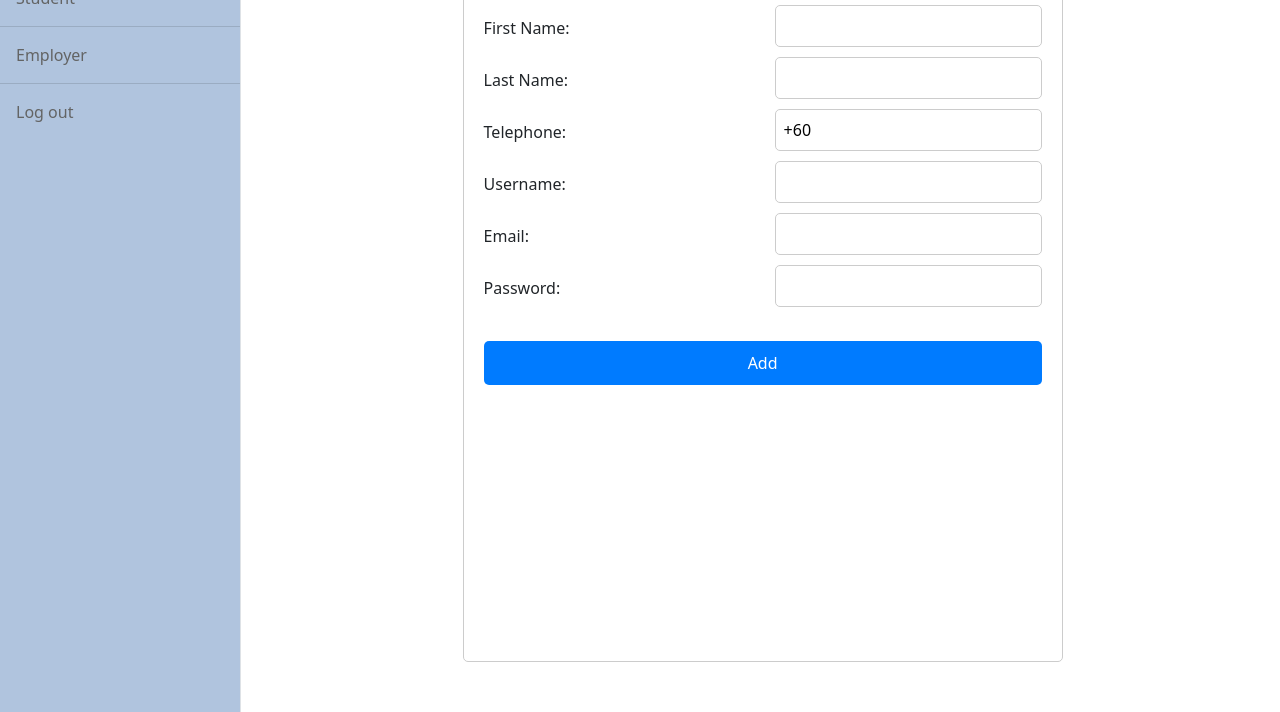
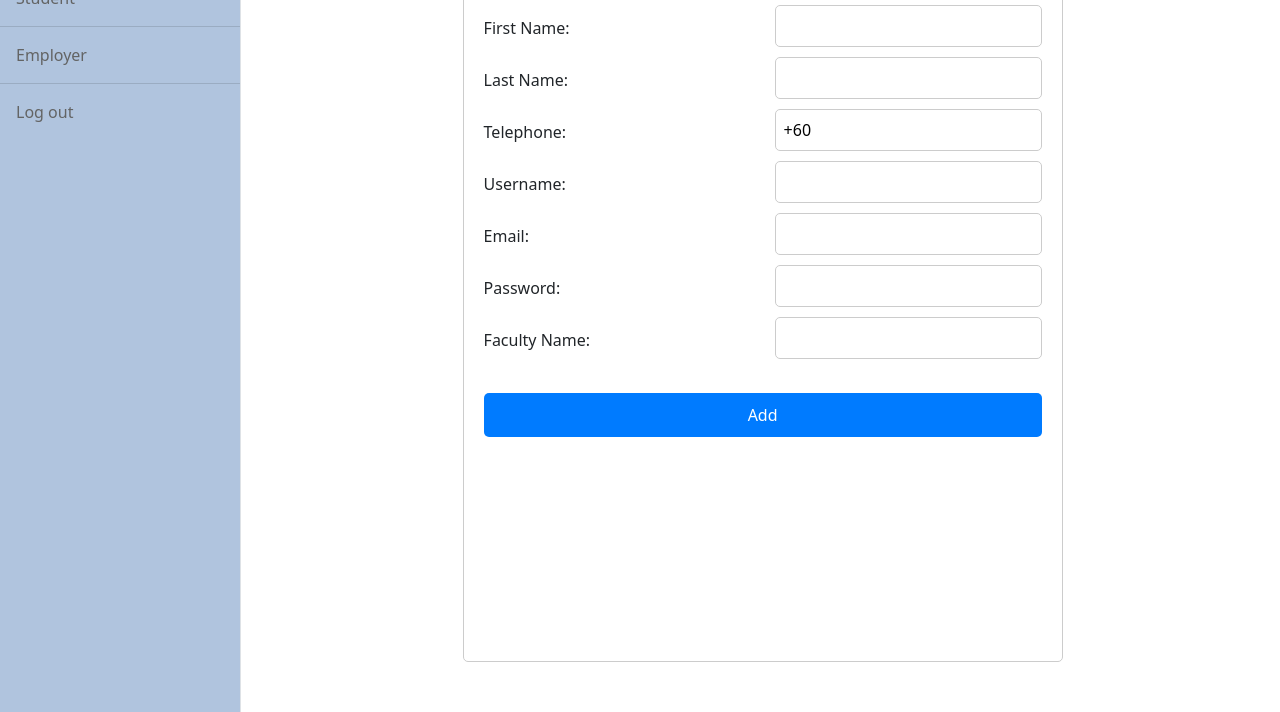
Before and after one commit to arissachoo/SiswaJob, a plain HTML site: page AddStudent.html in a window 1280 px wide. Shown: the part 88-800 px from the top of the page. Drawn offline with nearby package versions, Linux system fonts and the light colour scheme; files whose address does not match are found by name.

Commit message:
Update AddStudent.html

```diff
--- a/AddStudent.html
+++ b/AddStudent.html
@@ -1,3 +1,4 @@
+<!--ADMIN--!>
 <!DOCTYPE html>
 <!--
 To change this license header, choose License Headers in Project Properties.
@@ -120,12 +121,8 @@ and open the template in the editor.
                         <label for="password">Password:</label>
                         <input type="password" id="password" name="password" required>
                     </div>
-                    <div class="form-group" id="businessNameSection" style="display:none;">
-                        <br><label for="businessname">Business Name:</label>
-                        <input type="text" id="businessname" name="businessname">
-                    </div>
-                    <div class="form-group" id="facultyNameSection" style="display:none;">
-                        <br><label for="facultyname">Faculty Name:</label>
+                    <div class="form-group">
+                        <label for="facultyname">Faculty Name:</label>
                         <input type="text" id="facultyname" name="facultyname">
                     </div>
                     <br>
```
